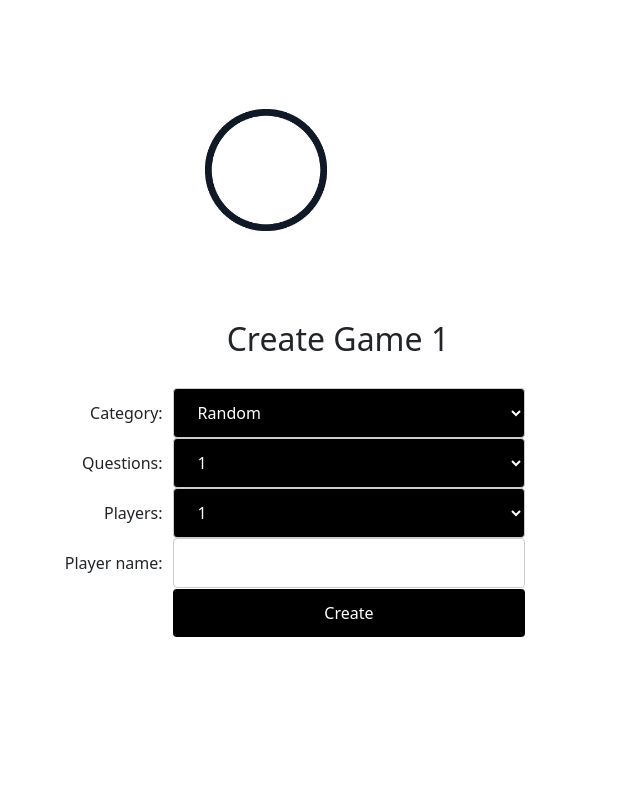
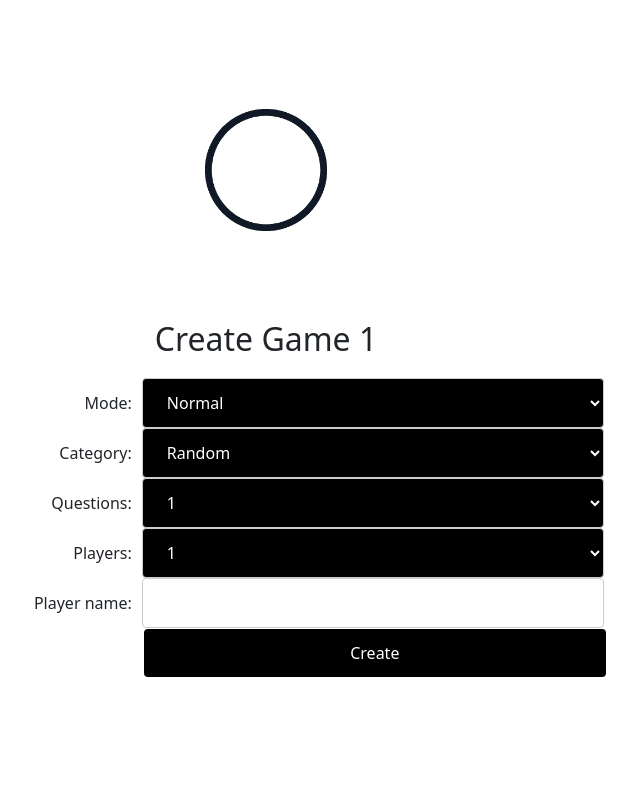
Before and after one commit to temporal-sa/temporal-trivia-ui, a Flask app: template templates/create.html in a window 1280 px wide. Shown: the whole page, without its empty margins (374-1014 px from the left). Run offline with Flask 3, Linux system fonts and the light colour scheme; the template is opened without the code that fills it: most values are stand-ins (such as "Sample title", 1, 10 or a date in 2020).

Commit message:
added new challenge mode, fixed timer issues and many other bugs
Signed-off-by: ktenzer <keith.tenzer@gmail.com>

```diff
--- a/app.py
+++ b/app.py
@@ -1,5 +1,4 @@
 from flask import Flask, render_template, request, redirect, url_for, session, jsonify
-from flask_session import Session
 import os
 import uuid
 from client import get_client
@@ -10,9 +9,6 @@ import qrcode.image.svg
 import re
 
 app = Flask(__name__)
-app.config["SESSION_PERMANENT"] = False
-app.config["SESSION_TYPE"] = "filesystem"
-Session(app)
 app.secret_key = 'SA_R0ck5!'
 
 games = {}
@@ -37,8 +33,8 @@ async def home():
                 if game_id not in games:
                     games[game_id] = {}
                     games[game_id]["users"] = {}
-                for player in players:
-                    player_names.append(player)
+                for p in players:
+                    player_names.append(p)
 
                 progress = await trivia_workflow.query("getProgress")
                 if progress["stage"] != "start":
@@ -67,11 +63,15 @@ async def create_game():
         if not re.match('^[a-zA-Z0-9]+$', player):
             return render_template('create.html', error='Player can only contain letters and numbers without spaces.')
 
+        mode = request.form.get('mode')
         number_questions = int(request.form.get('questions'))
         number_players = int(request.form.get('players'))
-
         category_dropdown = request.form.get('category')
         category_custom = request.form.get('customCategory')
+
+        answer_limit=60
+        if mode == 'challenge':
+            answer_limit=15
 
         if category_dropdown == 'custom':
             category = category_custom
@@ -84,6 +84,8 @@ async def create_game():
         game_id = str(uuid.uuid4().int)[:6]
         games[game_id] = {"users": [], "answers": []}
         games[game_id]["number_players"] = number_players
+        games[game_id]["started"] = False
+        games[game_id]["answer_limit"] = answer_limit
 
         client = await get_client()
 
@@ -91,7 +93,7 @@ async def create_game():
             Category=category,
             NumberOfPlayers=number_players,
             NumberOfQuestions=number_questions,
-            AnswerTimeLimit=60,
+            AnswerTimeLimit=answer_limit,
             StartTimeLimit=300,
             ResultTimeLimit=10,
         )
@@ -126,16 +128,16 @@ async def create_game():
         player_names = []
         if game_id not in games:
             games[game_id]["users"] = {}
-        for player in players:
-            player_names.append(player)
+        for p in players:
+            player_names.append(p)
         games[game_id]["users"] = player_names
 
         session['username'] = player
 
         if len(games[game_id]["users"]) >= games[game_id]["number_players"]:
-            return redirect(url_for('start', game_id=game_id, player=player))
+            return redirect(url_for('start', game_id=game_id))
         else:
-            return redirect(url_for('lobby', game_id=game_id, player=player, number_players=games[game_id]["number_players"]))
+            return redirect(url_for('lobby', game_id=game_id, number_players=games[game_id]["number_players"]))
     else:
         return render_template('create.html')
 
@@ -143,17 +145,17 @@ async def create_game():
 async def start(game_id):
     client = await get_client()
 
-    games[game_id]["started"] = True
+    if not games[game_id]["started"] == True:
+        StartGameSignalInput = StartGameSignal(
+            action="StartGame"
+        )
 
-    StartGameSignalInput = StartGameSignal(
-        action="StartGame"
-    )
-
-    trivia_workflow = client.get_workflow_handle(f'trivia-game-{game_id}')
-    await trivia_workflow.signal("start-game-signal", StartGameSignalInput)
-    progress = await trivia_workflow.query("getProgress")
-    games[game_id]["number_questions"] = int(progress["numberOfQuestions"])
-    games[game_id]["question_number"] = "1"
+        trivia_workflow = client.get_workflow_handle(f'trivia-game-{game_id}')
+        await trivia_workflow.signal("start-game-signal", StartGameSignalInput)
+        progress = await trivia_workflow.query("getProgress")
+        games[game_id]["number_questions"] = int(progress["numberOfQuestions"])
+        games[game_id]["question_number"] = "1"
+        games[game_id]["started"] = True
 
     return render_template('start.html', game_id=game_id)
 
@@ -186,16 +188,16 @@ async def join(game_id):
         player_names = []
         if game_id not in games:
             games[game_id]["users"] = {}
-        for player in players:
-            player_names.append(player)
+        for p in players:
+            player_names.append(p)
         games[game_id]["users"] = player_names
 
         session['username'] = player
 
         if len(games[game_id]["users"]) >= games[game_id]["number_players"]:
-            return redirect(url_for('start', game_id=game_id, player=player))
+            return redirect(url_for('start', game_id=game_id))
         else:
-            return redirect(url_for('lobby', game_id=game_id, player=player, number_players=games[game_id]["number_players"]))
+            return redirect(url_for('lobby', game_id=game_id, number_players=games[game_id]["number_players"]))
     else:
         return render_template('join.html', game_id=game_id)
 
@@ -265,7 +267,7 @@ async def play(game_id):
     choices = questions[i]["multipleChoiceAnswers"]
 
     if request.method == 'GET':
-        return render_template('play.html', question=question, choices=choices, game_id=game_id)
+        return render_template('play.html', question=question, choices=choices, game_id=game_id, answer_limit=games[game_id]["answer_limit"])
     else:
         choice = request.form['choice']
         choice_lower = choice.lower()
@@ -305,6 +307,8 @@ async def results(game_id,choice):
     choices = questions[i]["multipleChoiceAnswers"]
 
     index = int(i)
+    while len(games[game_id]["answers"]) <= index:
+        games[game_id]["answers"].append({})
 
     return render_template('results.html', results=games[game_id]["answers"][index], question_number=i, question=question, choices=choices, answer=answer, game_id=game_id, stage=progress["stage"])
 
--- a/templates/base.html
+++ b/templates/base.html
@@ -23,7 +23,7 @@
       border: 1px solid black;
       border-radius: 10px;
       overflow: hidden;
-      max-width: 500px;  /* Set a max-width for larger screens */
+      max-width: 700px;  /* Set a max-width for larger screens */
     }
 
     th, td {
@@ -72,7 +72,7 @@
         font-size: 18px;
       }
       img {
-        max-height: 200px;  /* Make the image smaller for smaller screens */
+        max-height: 150px;  /* Make the image smaller for smaller screens */
       }
     }
     </style>
--- a/templates/create.html
+++ b/templates/create.html
@@ -19,7 +19,7 @@
 
     table {
       border-collapse: collapse;
-      width: 100%;
+      width: 160%;
       max-width: 700px;
       border: none;
     }
@@ -32,6 +32,7 @@
       flex-direction: row;
       justify-content: center;
       align-items: center;
+      white-space: normal;
     }
 
     .center {
@@ -57,17 +58,40 @@
       border: none;
     }
     h2 {
-      text-align: right;
-      width: 70%;
+      text-align: center;
+      width: 100%;
       padding: 0px 40px;
     }
+    .table-container {
+      display: flex;
+      justify-content: center;
+    }
+    .error-container {
+      text-align: center;
+      width: 100%;
+      padding-top: 5%;
+    }
+
+    .error-message {
+      display: inline-block;
+    }
+
+
+
   </style>
 </head>
 
 <body>
 <h2>Create Game {{ game_id }}</h2>
-<form class="center" action="/create_game" method="post">
+<form class="table-container" action="/create_game" method="post">
   <table>
+    <td>
+      <label for="mode">Mode:</label>
+      <select id="mode" name="mode">
+        <option value="normal">Normal</option>
+        <option value="challenge">Challenge</option>
+      </select>
+    </td>
       <td>
         <label for="category">Category:</label>
         <select id="category" name="category" onchange="handleCategoryChange(this)">
@@ -109,10 +133,16 @@
       </td>
       <td colspan="2" style="display: flex; justify-content: space-between; align-items: center;">
         <div></div>
-        {% if error %}
-        <p style="color: red;">{{ error }}</p>
-        {% endif %}
         <input type="submit" class="btn btn-dark my-3" value="Create">
+      </td>
+      <td>
+        <div class="error-container">
+          <div class="error-message">
+            {% if error %}
+            <p style="color: red;">{{ error }}</p>
+            {% endif %}
+          </div>
+        </div>
       </td>
     </tr>
   </table>
--- a/templates/index.html
+++ b/templates/index.html
@@ -10,11 +10,11 @@
       justify-content: flex-start;
       align-items: center;
       text-align: center;
-      gap: 20px; /* Add space between elements */
-      padding-top: 20px; /* Add some padding at the top */
+      gap: 0px; /* Add space between elements */
+      padding-top: 0px; /* Add some padding at the top */
     }
     table {
-      margin-top: 20px;
+      margin-top: 0px;
     }
   </style>
 </head>
--- a/templates/join.html
+++ b/templates/join.html
@@ -30,7 +30,7 @@
   {% endif %}
   <input type="submit" class="btn btn-dark my-3" value="Join">
 </form>
-
+<br><br>
 </body>
 
 {% endblock %}
--- a/templates/lobby.html
+++ b/templates/lobby.html
@@ -47,6 +47,7 @@
   {% endfor %}
 </table>
 <p style="text-align: center;">Waiting for {{ number_players }} players to join...</p>
+<br><br>
 </body>
 <script>
     var start = Date.now(); // get the current time in milliseconds
--- a/templates/results.html
+++ b/templates/results.html
@@ -8,7 +8,8 @@
       border-collapse: separate;
       border-spacing: 0;
       margin: auto;
-      width: 50%;
+      width: 100%;
+      max-width: 700px;
       border: 1px solid black;
       border-radius: 10px;
       overflow: hidden;
@@ -42,7 +43,7 @@
     <td>{{ choice }}: {{ choices[choice] }}</td>
     <td>
     {% for player, result in results.items() %}
-      {% if result["choice"] == choice %}{{ player }}{% endif %}
+      {% if result["choice"] == choice and result["choice"] in ["A", "B", "C", "D"] %}{{ player }}{% endif %}
     {% endfor %}
     </td>
   </tr>
--- a/yaml/deployments/ui-deployment.yaml
+++ b/yaml/deployments/ui-deployment.yaml
@@ -14,7 +14,7 @@ spec:
     spec:
       containers:
       - name: workflow
-        image: ktenzer/temporal-trivia-ui:v1.5
+        image: ktenzer/temporal-trivia-ui:v1.6
         imagePullPolicy: Always
         ports:
         - name: ui
```
Also changed, not shown: templates/end.html (+10 -16 lines), templates/play.html (+4 -5 lines), templates/scores.html (deleted, +0 -23 lines).
